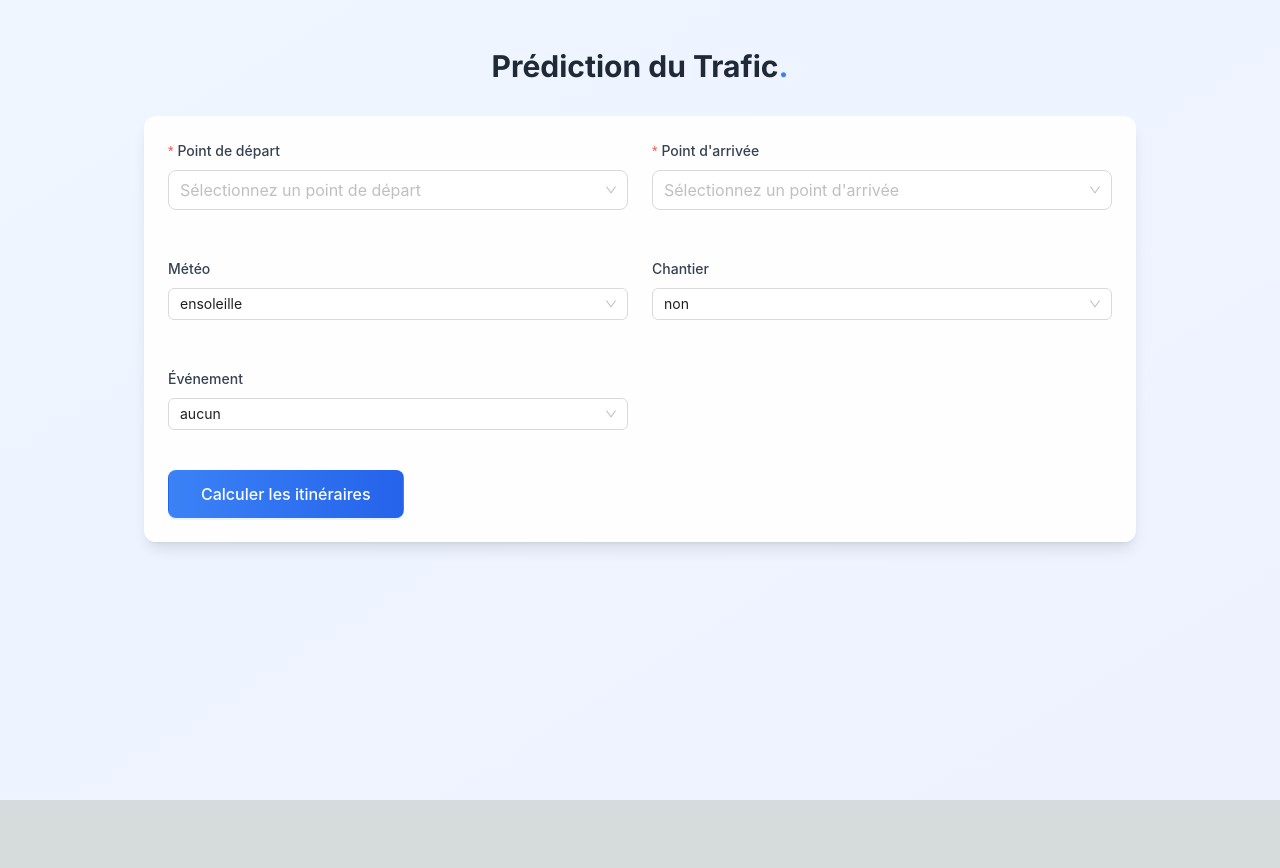
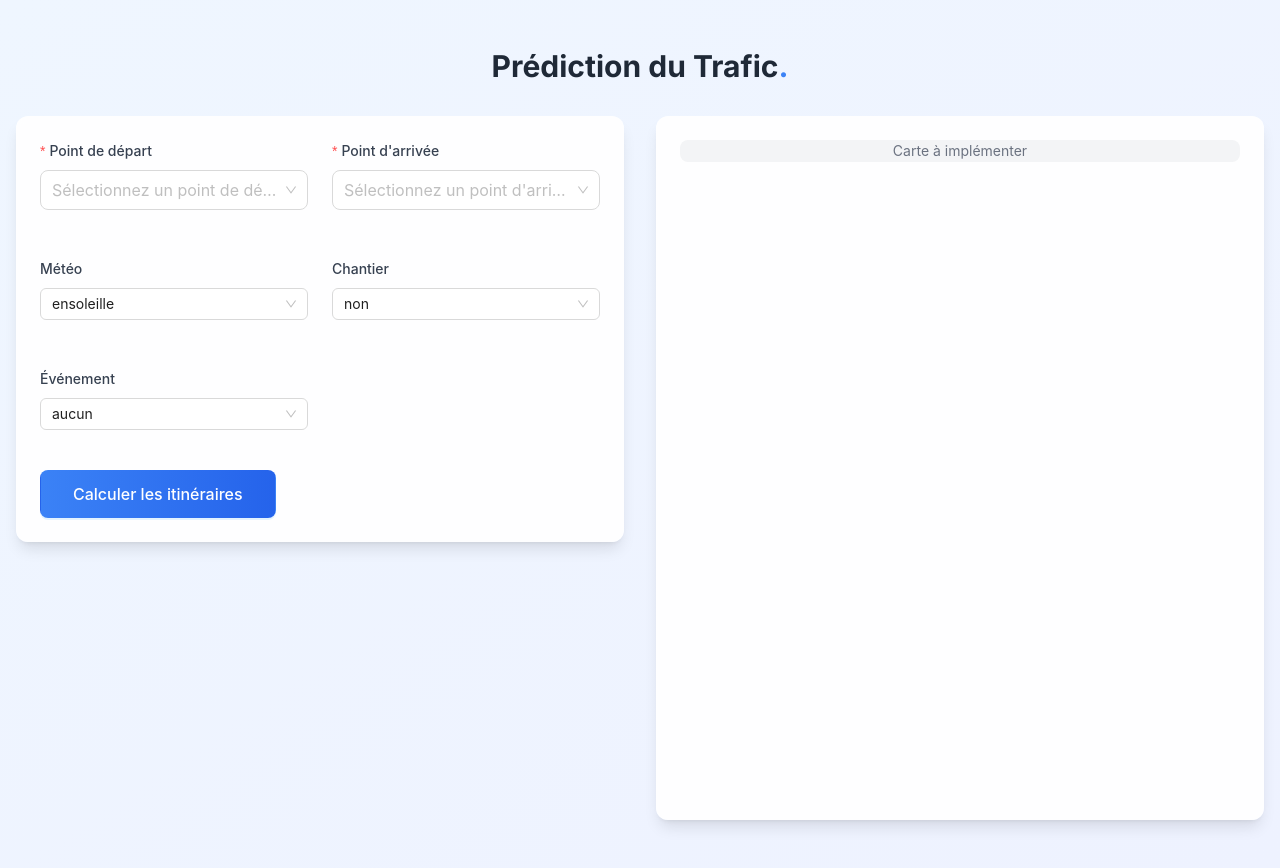
Before and after one commit to henoceli3/trafic-predictor-formulaire, a Next.js app: page /predictions in a window 1280 px wide. Before the commit the page ends 800 px from the top, so only its background shows below. Built offline with nearby package versions, Linux system fonts and the light colour scheme.

Commit message:
Ajustement de la mise en page et amélioration de la structure du formulaire sur la page des prédictions

```diff
--- a/src/app/predictions/page.jsx
+++ b/src/app/predictions/page.jsx
@@ -14,7 +14,7 @@ const PredictionsPage = () => {
 
   return (
     <div className="min-h-screen bg-gradient-to-br from-blue-50 to-indigo-50 py-12">
-      <div className="container max-w-5xl mx-auto px-4">
+      <div className="container max-w-[1400px] mx-auto px-4">
         <motion.div
           initial={{ opacity: 0, y: 20 }}
           animate={{ opacity: 1, y: 0 }}
@@ -24,8 +24,15 @@ const PredictionsPage = () => {
             Prédiction du Trafic<span className="text-blue-500">.</span>
           </h1>
 
-          <Card className="shadow-lg rounded-xl border-0 mb-8 backdrop-blur-sm bg-white/90">
-            <Form layout="vertical" onFinish={onFinish} className="space-y-4">
+          <div className="grid grid-cols-1 lg:grid-cols-2 gap-8">
+            {/* Colonne de gauche pour le formulaire */}
+            <div className="space-y-8">
+              <Card className="shadow-lg rounded-xl border-0 backdrop-blur-sm bg-white/90">
+                <Form
+                  layout="vertical"
+                  onFinish={onFinish}
+                  className="space-y-4"
+                >
                   <div className="grid grid-cols-1 md:grid-cols-2 gap-6">
                     <Form.Item
                       label={
@@ -44,7 +51,9 @@ const PredictionsPage = () => {
                         size="large"
                         placeholder="Sélectionnez un point de départ"
                         filterOption={(input, option) =>
-                      option.label.toLowerCase().includes(input.toLowerCase())
+                          option.label
+                            .toLowerCase()
+                            .includes(input.toLowerCase())
                         }
                       >
                         {mockPlaces.map((place) => (
@@ -81,7 +90,9 @@ const PredictionsPage = () => {
                         placeholder="Sélectionnez un point d'arrivée"
                         showSearch
                         filterOption={(input, option) =>
-                      option.label.toLowerCase().includes(input.toLowerCase())
+                          option.label
+                            .toLowerCase()
+                            .includes(input.toLowerCase())
                         }
                       >
                         {mockPlaces.map((place) => (
@@ -124,7 +135,9 @@ const PredictionsPage = () => {
 
                     <Form.Item
                       label={
-                    <span className="text-gray-700 font-medium">Chantier</span>
+                        <span className="text-gray-700 font-medium">
+                          Chantier
+                        </span>
                       }
                       name="chantier"
                       initialValue="non"
@@ -145,7 +158,9 @@ const PredictionsPage = () => {
 
                     <Form.Item
                       label={
-                    <span className="text-gray-700 font-medium">Événement</span>
+                        <span className="text-gray-700 font-medium">
+                          Événement
+                        </span>
                       }
                       name="evenement"
                       initialValue="aucun"
@@ -198,7 +213,7 @@ const PredictionsPage = () => {
                         >
                           <List.Item
                             className={`
-                          border rounded-xl p-4 mb-4
+                              border rounded-xl p-4 mb-4 cursor-pointer
                               ${
                                 item.index - 1 === bestRoute
                                   ? "ring-2 ring-green-500 shadow-lg relative bg-green-50/50"
@@ -249,7 +264,9 @@ const PredictionsPage = () => {
                                   </p>
                                 </div>
                                 <div className="bg-gray-50 rounded-lg p-4">
-                              <p className="text-gray-500 text-sm">Distance</p>
+                                  <p className="text-gray-500 text-sm">
+                                    Distance
+                                  </p>
                                   <p className="font-semibold text-xl">
                                     {(item.distance / 1000).toFixed(1)} km
                                   </p>
@@ -263,6 +280,20 @@ const PredictionsPage = () => {
                   </Card>
                 </motion.div>
               )}
+            </div>
+
+            {/* Colonne de droite pour la carte */}
+            <div className="lg:sticky lg:top-8 h-[calc(100vh-6rem)]">
+              <Card className="shadow-lg rounded-xl border-0 backdrop-blur-sm bg-white/90 h-full">
+                <div className="w-full h-full bg-gray-100 rounded-lg">
+                  {/* Espace réservé pour la carte */}
+                  <div className="w-full h-full flex items-center justify-center text-gray-500">
+                    Carte à implémenter
+                  </div>
+                </div>
+              </Card>
+            </div>
+          </div>
         </motion.div>
       </div>
     </div>
```
Lines whose indentation alone changed are shown as unchanged.
